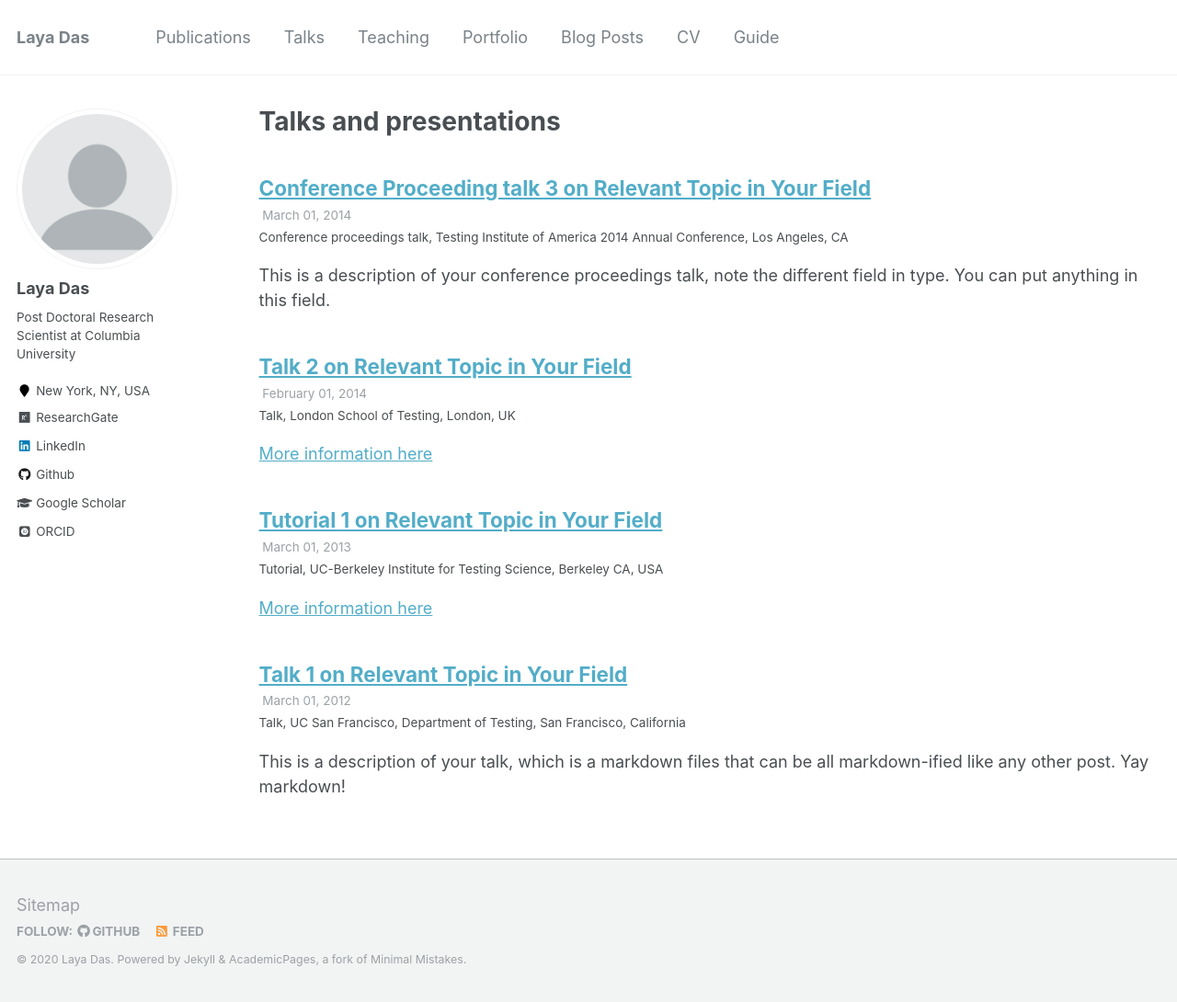
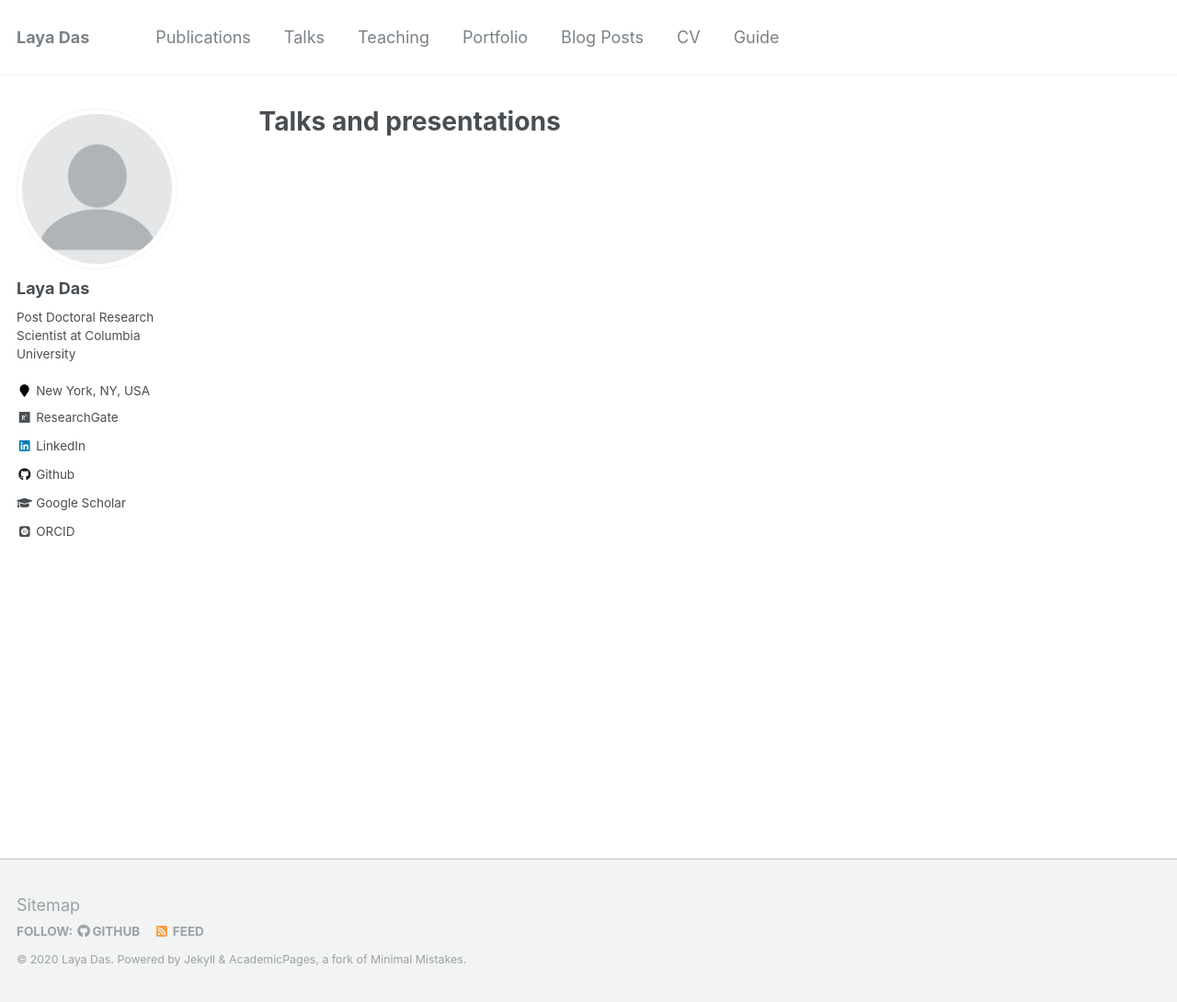
Before and after one commit to layadas/layadas.github.io, a Jekyll site: the page built from _pages/talks.html, in a window 1280 px wide and 1090 px high. Shown: the whole window at 92% size. Built offline with Jekyll 4.4.1, drawn with Linux system fonts in a browser that asks for light colours; some web fonts are replaced; part of the change alters nothing that is shown.

```diff
--- a/_config.yml
+++ b/_config.yml
@@ -174,16 +174,13 @@ kramdown:
 
 # Collections
 collections:
+  research:
+    output: true
+    permalink: /:collection/:path/
   teaching:
     output: true
     permalink: /:collection/:path/
   publications:
-    output: true
-    permalink: /:collection/:path/
-  portfolio:
-    output: true
-    permalink: /:collection/:path/
-  talks:
     output: true
     permalink: /:collection/:path/
 
```
